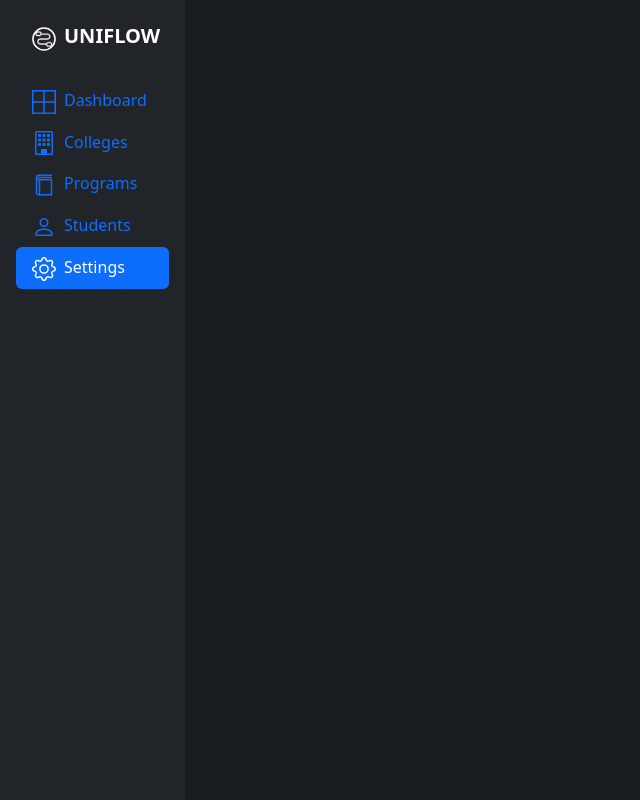
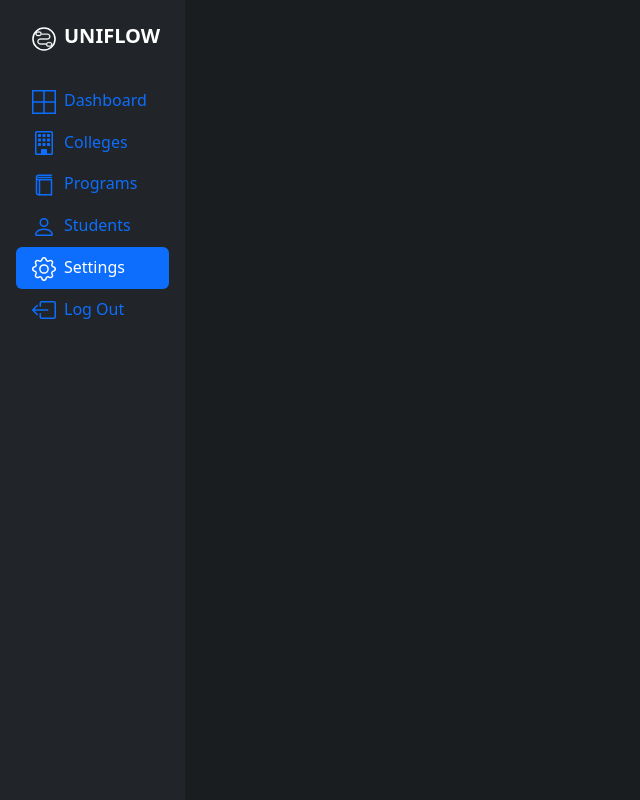
Before and after one commit to KnightmareLeon/simple-student-information-system-webapp, a Flask app: page /settings in a window 1280 px wide. Shown: the whole page, without its empty margins (0-640 px from the left). Run offline with Flask 3, Linux system fonts and the light colour scheme; the visitor is signed in with stand-in values (Sample User, id 1); some libraries are stand-ins or nearby versions.

Commit message:
feat(sidebar): add log out link on sidebar

```diff
--- a/src/views/templates/dashboard/index.html
+++ b/src/views/templates/dashboard/index.html
@@ -16,7 +16,10 @@
             >
         </div>
         <form action="{{ url_for('user.logout') }}" method="get">
-            <button class="btn btn-danger" type="submit">Log Out</button>
+            <button class="btn btn-danger" type="submit">
+                Log Out
+                <i class="bi bi-box-arrow-right"></i>
+            </button>
         </form>
     </div>
 </div>
--- a/src/views/templates/partials/_sidebar_links.html
+++ b/src/views/templates/partials/_sidebar_links.html
@@ -65,4 +65,13 @@
         </span>
         <span class="text">Settings</span>
     </a>
+    <a class="nav-link d-flex" href="{{ url_for('user.logout') }}">
+        <span class="icon me-2">
+            <svg xmlns="http://www.w3.org/2000/svg" width="16" height="16" fill="currentColor" class="bi bi-box-arrow-left" viewBox="0 0 16 16">
+                <path fill-rule="evenodd" d="M6 12.5a.5.5 0 0 0 .5.5h8a.5.5 0 0 0 .5-.5v-9a.5.5 0 0 0-.5-.5h-8a.5.5 0 0 0-.5.5v2a.5.5 0 0 1-1 0v-2A1.5 1.5 0 0 1 6.5 2h8A1.5 1.5 0 0 1 16 3.5v9a1.5 1.5 0 0 1-1.5 1.5h-8A1.5 1.5 0 0 1 5 12.5v-2a.5.5 0 0 1 1 0z"/>
+                <path fill-rule="evenodd" d="M.146 8.354a.5.5 0 0 1 0-.708l3-3a.5.5 0 1 1 .708.708L1.707 7.5H10.5a.5.5 0 0 1 0 1H1.707l2.147 2.146a.5.5 0 0 1-.708.708z"/>
+            </svg>
+        </span>
+        <span class="text">Log Out</span>
+    </a>
 </div>
```
